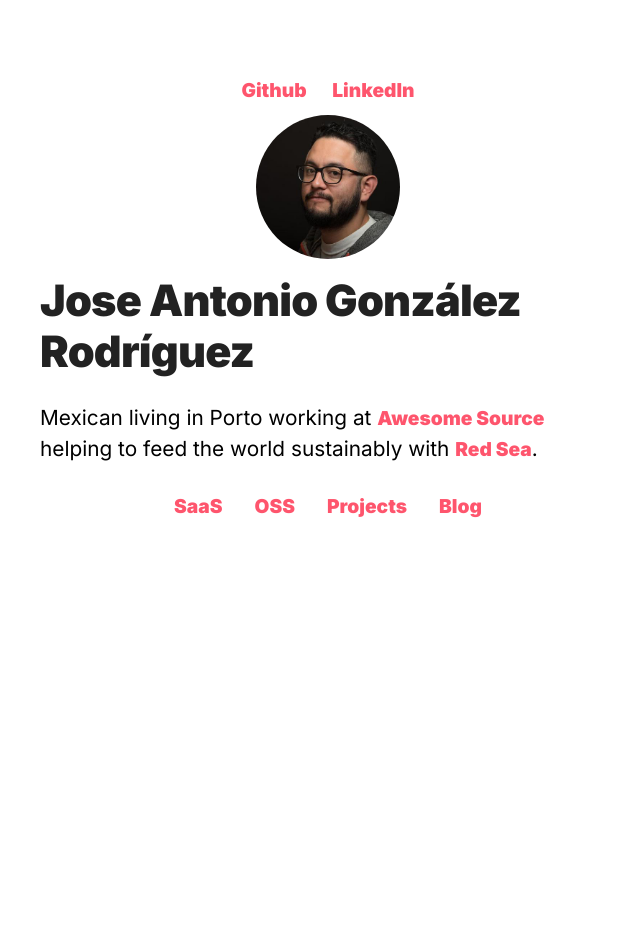
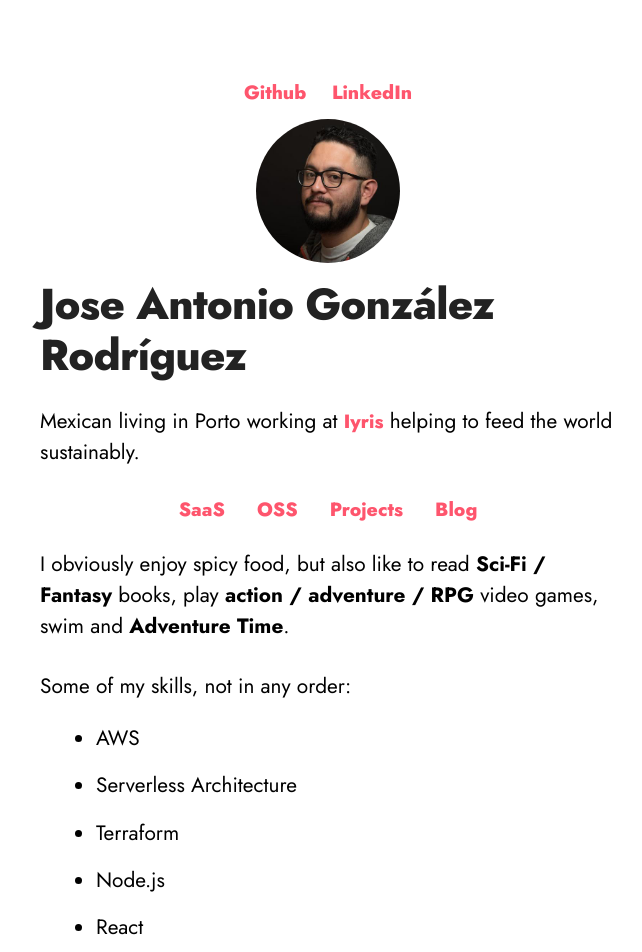
Before and after one commit to jagonzalr/jagonzalr, a Next.js app: page / in a window 1280 px wide. Shown: the top 952 px of the page, without its empty margins (312-954 px from the left). Before the commit the page ends 800 px from the top, so only its background shows below. Built offline with nearby package versions, Linux system fonts and the light colour scheme.

Commit message:
Update bio

```diff
--- a/pages/_app.js
+++ b/pages/_app.js
@@ -1,12 +1,12 @@
-import { Inter } from '@next/font/google'
+import { Jost } from '@next/font/google'
 
 import '../styles/global.css'
 
-const inter = Inter({ subsets: ['latin'] })
+const jost = Jost({ subsets: ['latin'] })
 
 export default function App({ Component, pageProps }) {
   return (
-    <div className={inter.className}>
+    <div className={jost.className}>
       <Component {...pageProps} />
     </div>
   )
--- a/pages/index.js
+++ b/pages/index.js
@@ -16,6 +16,16 @@ export async function getStaticProps() {
   }
 }
 
+const SKILLS = [
+  'AWS',
+  'Serverless Architecture',
+  'Terraform',
+  'Node.js',
+  'React',
+  'Redux',
+  'GraphQL'
+]
+
 export default function Home({ types }) {
   return (
     <Layout section='home'>
@@ -26,21 +36,13 @@ export default function Home({ types }) {
         <p>
           Mexican living in Porto working at{' '}
           <a
-            href='https://awesome-source.com/'
+            href='https://iyris.com/'
             target='_blank'
             rel='nofollow noopener noreferrer'
           >
-            Awesome Source
+            Iyris
           </a>{' '}
-          helping to feed the world sustainably with{' '}
-          <a
-            href='https://redsea.ag/'
-            target='_blank'
-            rel='nofollow noopener noreferrer'
-          >
-            Red Sea
-          </a>
-          .
+          helping to feed the world sustainably.
         </p>
         <section className={`${styles.text} ${utilStyles.padding1px}`}>
           <ul className={styles.list}>
@@ -62,6 +64,24 @@ export default function Home({ types }) {
           </ul>
         </section>
       </section>
+      <section className={styles.text}>
+        <p>
+          I obviously enjoy spicy food, but also like to read{' '}
+          <strong>Sci-Fi / Fantasy</strong> books, play{' '}
+          <strong>action / adventure / RPG</strong> video games, swim and{' '}
+          <strong>Adventure Time</strong>.
+        </p>
+        <section className={`${styles.text} ${utilStyles.padding1em}`}>
+          <p>Some of my skills, not in any order:</p>
+          <ul>
+            {SKILLS.map(skill => (
+              <li className={styles.listItem} key={skill}>
+                {skill}
+              </li>
+            ))}
+          </ul>
+        </section>
+      </section>
     </Layout>
   )
 }
--- a/styles/global.css
+++ b/styles/global.css
@@ -12,7 +12,7 @@ body {
 a {
   color: #FE556D;
   text-decoration: none;
-  font-weight: 900;
+  font-weight: 800;
   font-size: 1.2rem;
 }
 
--- a/styles/utils.module.css
+++ b/styles/utils.module.css
@@ -2,7 +2,7 @@
   color: #222;
   font-size: 2.7rem;
   line-height: 1.2;
-  font-weight: 900;
+  font-weight: 800;
   letter-spacing: -0.05rem;
   margin: 1rem 0;
 }
@@ -10,3 +10,7 @@
 .padding1px {
   padding-top: 1px;
 }
+
+.padding1em {
+  padding-top: 1em;
+}
```
Also changed, not shown: files/quiz-baking.md (deleted, +0 -12 lines), files/the-unique-id.md (deleted, +0 -8 lines), files/tldr-docs.md (deleted, +0 -12 lines), files/transcribe-ninja.md (+2 -2 lines), pages/index.module.css (line endings or trailing spaces).
